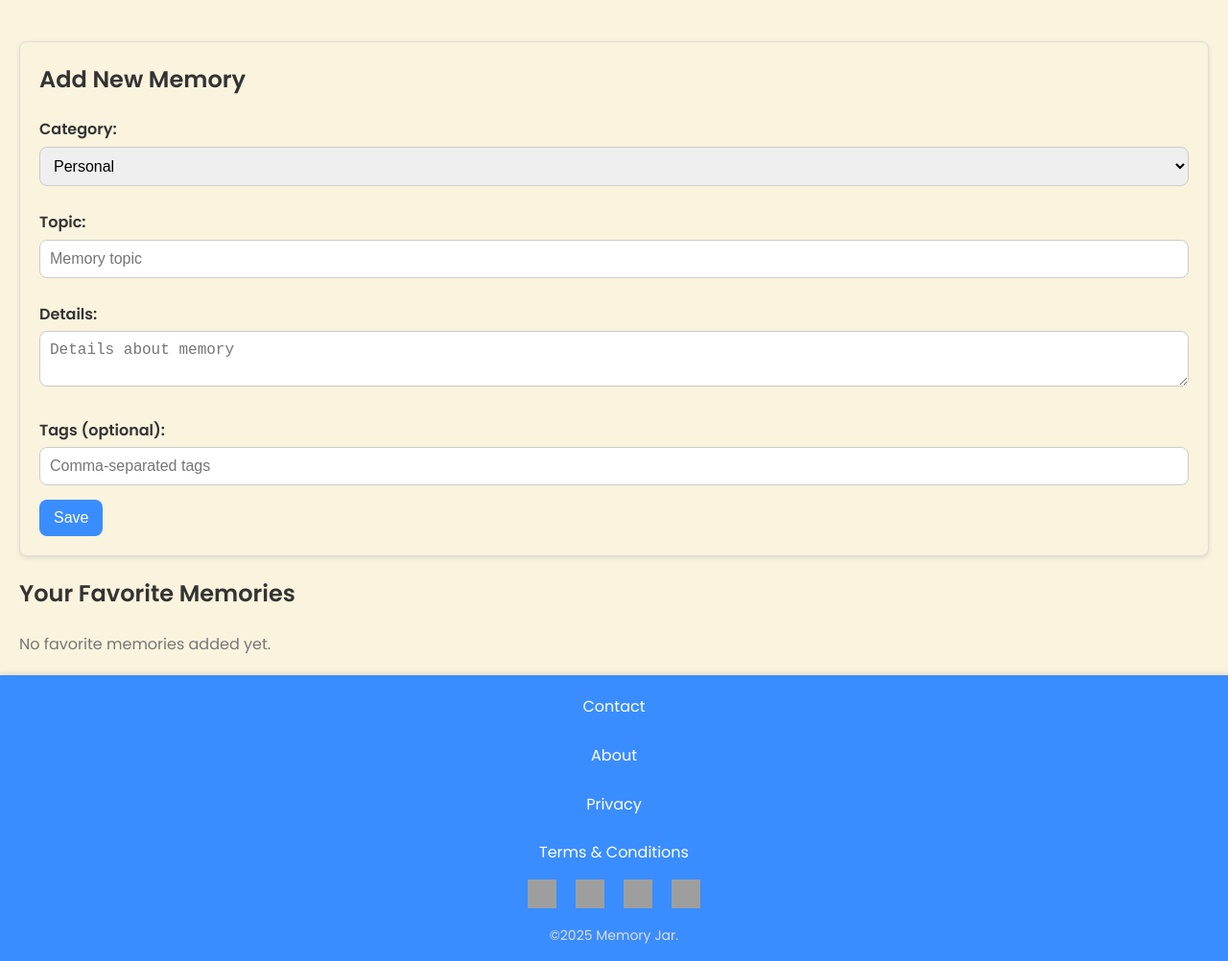
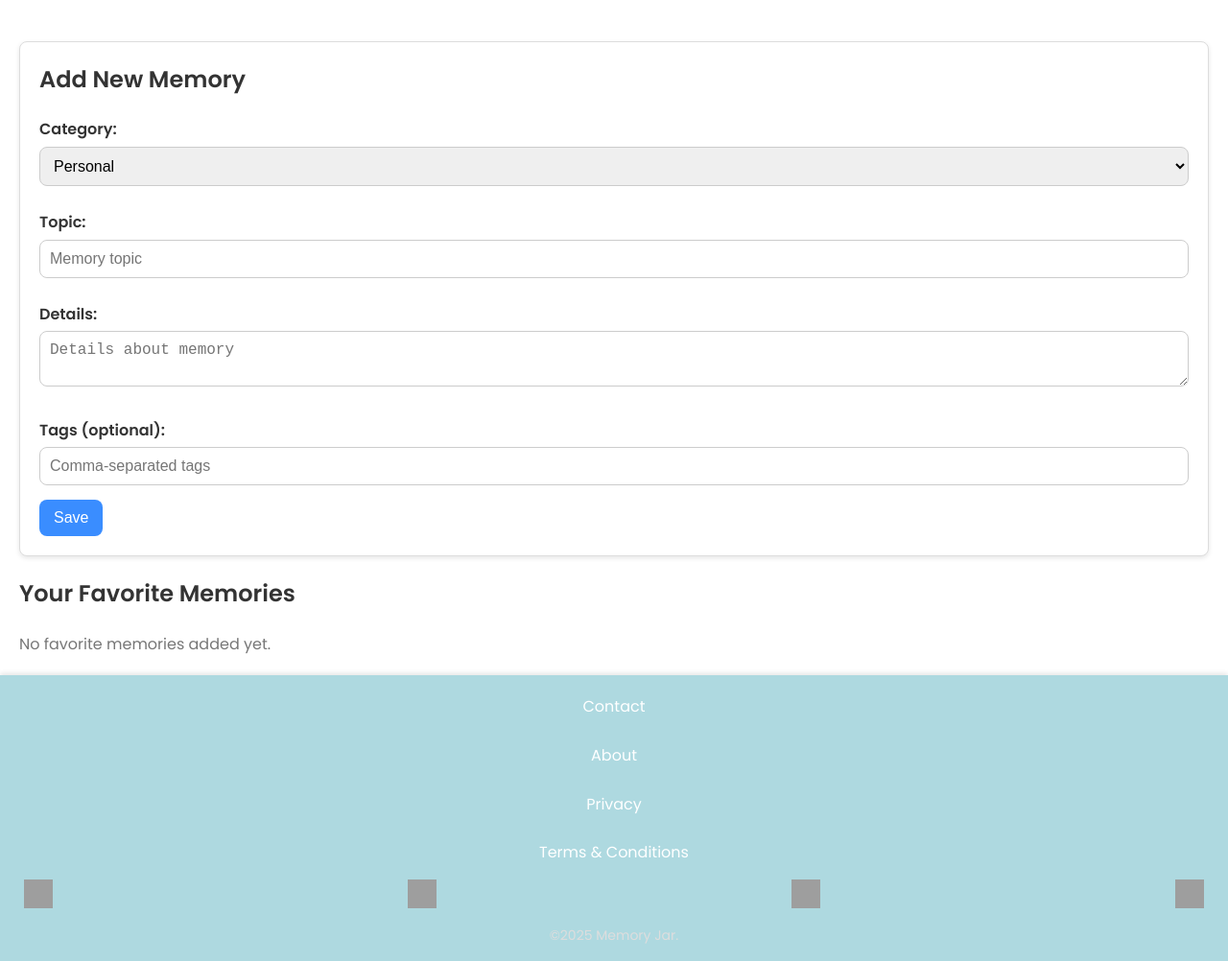
Before and after one commit to minimalfolk/memory, a plain HTML site: page index.html in a window 1280 px wide. Shown: the part 77-1079 px from the top of the page at 96% size. Drawn offline with Linux system fonts and the light colour scheme; grey boxes are pictures that could not be loaded; files whose address does not match are found by name.

Commit message:
Update main.css

```diff
--- a/css/main.css
+++ b/css/main.css
@@ -10,9 +10,9 @@
   --secondary-color: #2671d5;
   --accent-color: #007BFF;
   --text-color: #333;
-  --bg-color: #faf3dd;
-  --footer-bg-color: #3a8dff;
-  --header-bg-color: #3a8dff;
+  --bg-color: #ffffff; /* Updated background color to white */
+  --footer-bg-color: #aed9e0; /* Updated footer background color */
+  --header-bg-color: #aed9e0; /* Updated header background color */
   --border-radius: 8px;
   --transition-speed: 0.3s;
 }
@@ -129,8 +129,9 @@ footer {
 
 .social-media {
   display: flex;
-  justify-content: center;
+  justify-content: space-between; /* Distributes items evenly with space between */
   gap: 10px;
+  width: 100%; /* Makes sure the items stretch across the available width */
 }
 
 .social-media img {
```
